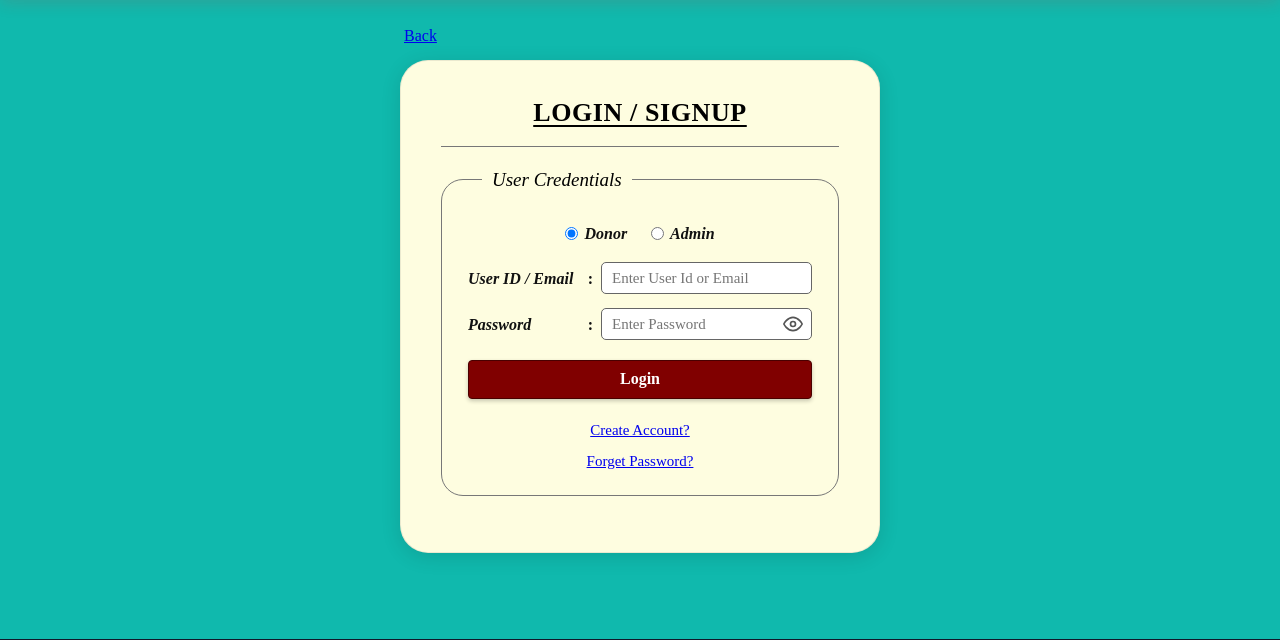
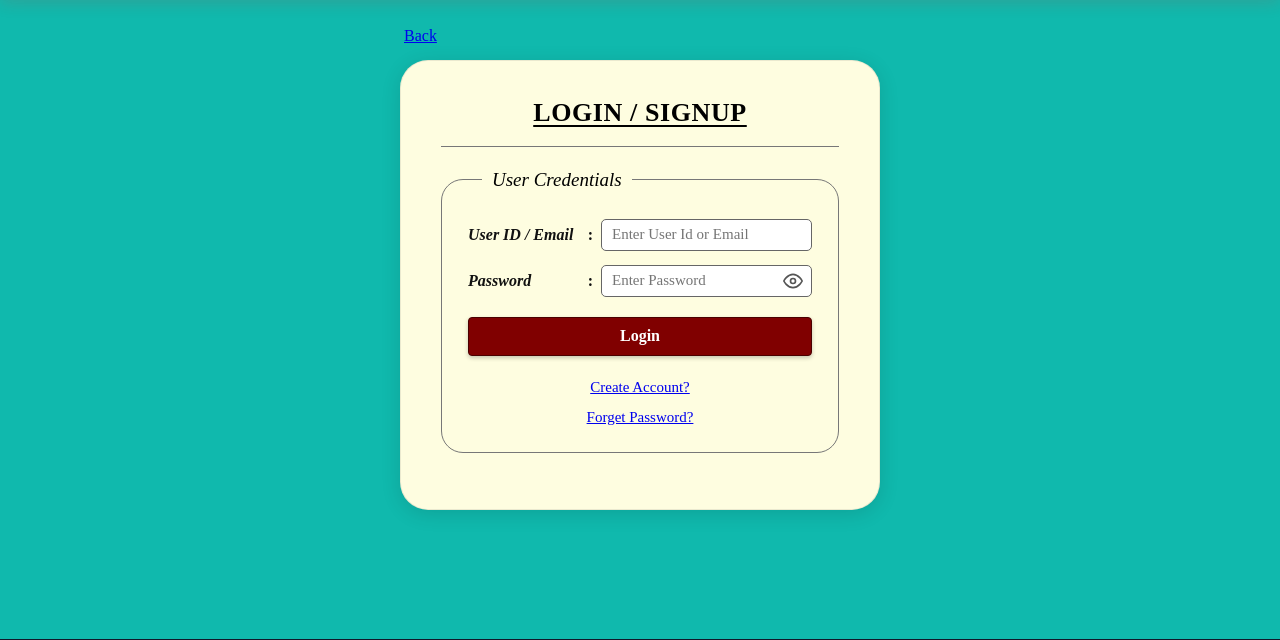
Before and after one commit to Rohitkr0406/Online-Redistribution-of-Old---Used-Things, a Django app: page /FirstApp/Login in a window 1280 px wide. Shown: the part 126-766 px from the top of the page. Run offline with Django 5.2, Linux system fonts and the light colour scheme; some web fonts are replaced.

Commit message:
feat: changed login template radio buttons and authentication views for users and admins

```diff
--- a/FirstApp/templates/LogIn.html
+++ b/FirstApp/templates/LogIn.html
@@ -36,15 +36,6 @@
 
                 <fieldset class="classic-fieldset">
                     <legend class="classic-legend">User Credentials</legend>
-
-                    <div class="classic-user-type-selector">
-                        <label class="classic-user-type-label">
-                            <input type="radio" name="user_type" value="donor" checked> Donor
-                        </label>
-                        <label class="classic-user-type-label">
-                            <input type="radio" name="user_type" value="admin"> Admin
-                        </label>
-                    </div>
 
                     <div class="classic-grid single-col">
                         <div class="classic-field-row">
--- a/FirstApp/views.py
+++ b/FirstApp/views.py
@@ -2,6 +2,8 @@ from django.shortcuts import render, redirect
 from django.db import connection
 from django.contrib import messages
 from django.contrib.auth import authenticate, login as django_login, logout as django_logout
+from django.contrib.auth.models import User
+from django.db.models import Q
 from django.contrib.auth.hashers import check_password
 from auth_system.session_manager import start_donor_session, logout_donor
 from auth_system.db_helper import get_db_connection
@@ -51,40 +53,51 @@ def ConnecivityPage(request):
 
 def Login(request):
     if request.method == 'POST':
-        username = request.POST.get('userid') or request.POST.get('username')
-        password = request.POST.get('password')
-        user_type = request.POST.get('user_type')  # 'admin' or 'donor'
+        login_id = (request.POST.get('userid') or request.POST.get('username') or '').strip()
+        password = request.POST.get('password') or ''
 
-        if user_type == 'admin':
-            user = authenticate(request, username=username, password=password)
-            if user is not None and user.is_staff:
+        # 1. Automatic Admin Detection: Check if username/email belongs to a staff/admin user
+        admin_candidate = User.objects.filter(
+            Q(username__iexact=login_id) | Q(email__iexact=login_id)
+        ).first()
+
+        if admin_candidate and (admin_candidate.is_staff or admin_candidate.is_superuser):
+            user = authenticate(request, username=admin_candidate.username, password=password)
+            if user is not None and (user.is_staff or user.is_superuser):
                 django_login(request, user)
+                request.session['admin_id'] = user.username
                 messages.success(request, f"Welcome back, {user.get_full_name() or user.username}!")
                 return redirect('/admin/')
-            messages.error(request, "Invalid Admin credentials or unauthorized staff account.")
+            else:
+                messages.error(request, "Invalid password for Administrator account.")
+                return render(request, 'LogIn.html')
 
-        else:
-            with connection.cursor() as cursor:
-                cursor.execute(
-                    "SELECT Dpsd, Donorid, Dname FROM donorreg WHERE Donorid = %s OR Demail = %s",
-                    [username, username]
-                )
-                row = cursor.fetchone()
+        # 2. Donor Authentication: Check donorreg table by Donorid or Demail
+        with connection.cursor() as cursor:
+            cursor.execute(
+                "SELECT Dpsd, Donorid, Dname FROM donorreg WHERE Donorid = %s OR Demail = %s",
+                [login_id, login_id]
+            )
+            row = cursor.fetchone()
 
-            if row:
-                stored_hash, donor_id, donor_name = row
-                if check_password(password, stored_hash):
-                    start_donor_session(request, donor_id, donor_name)
-                    messages.success(request, f"Welcome back, {donor_name}!")
-                    return redirect('/')
+        if row:
+            stored_hash, donor_id, donor_name = row
+            if check_password(password, stored_hash):
+                start_donor_session(request, donor_id, donor_name)
+                messages.success(request, f"Welcome back, {donor_name}!")
+                return redirect('/')
+            else:
+                messages.error(request, "Invalid password for Donor account.")
+                return render(request, 'LogIn.html')
 
-            messages.error(request, "Invalid Donor ID or Password.")
+        messages.error(request, "Invalid User ID/Email or Password.")
 
     return render(request, 'LogIn.html')
 
 def Logout(request):
     django_logout(request)
     logout_donor(request)
+    request.session.pop('admin_id', None)
     messages.info(request, "You have been logged out.")
     return redirect('/')
 
```
